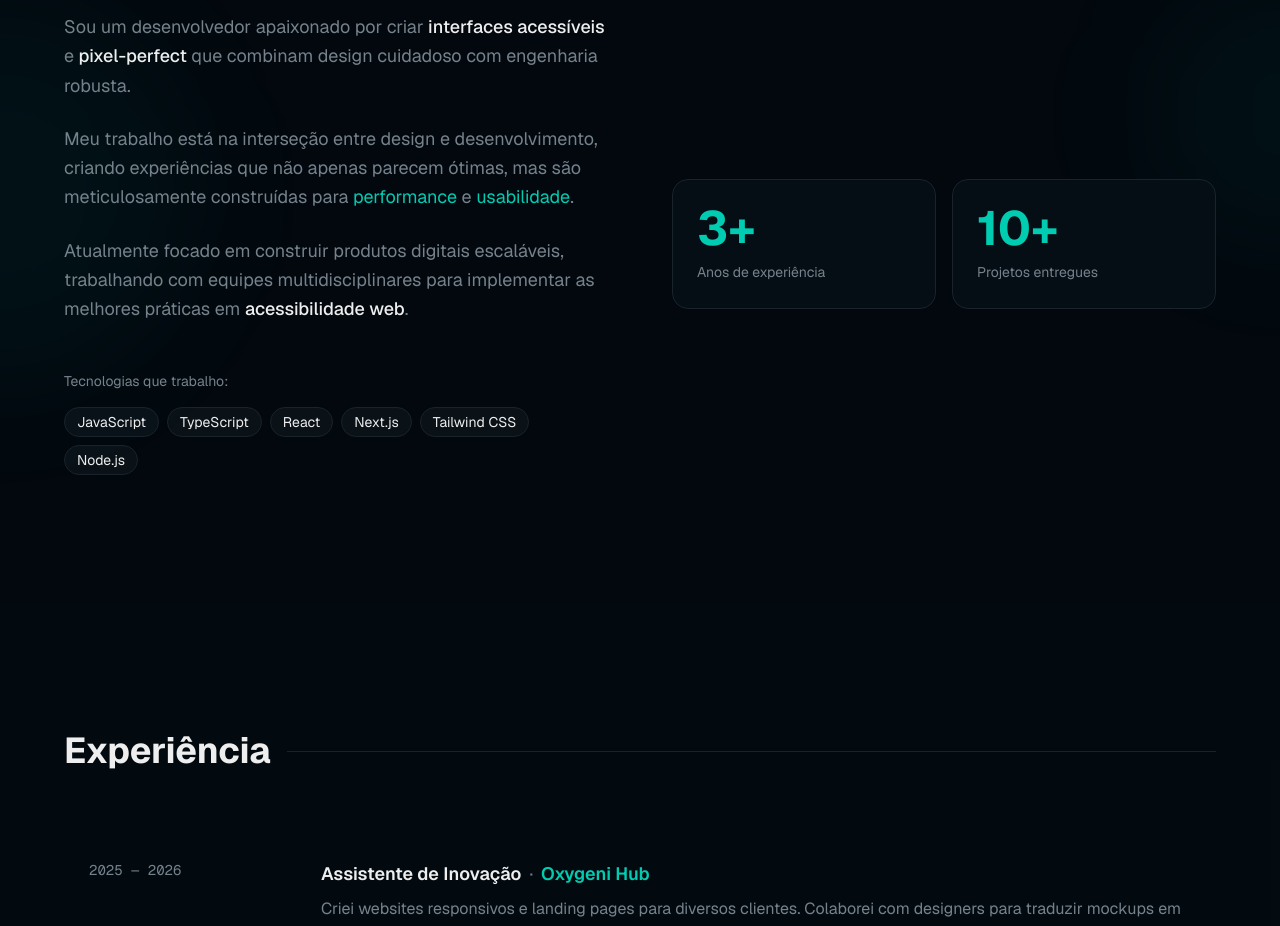
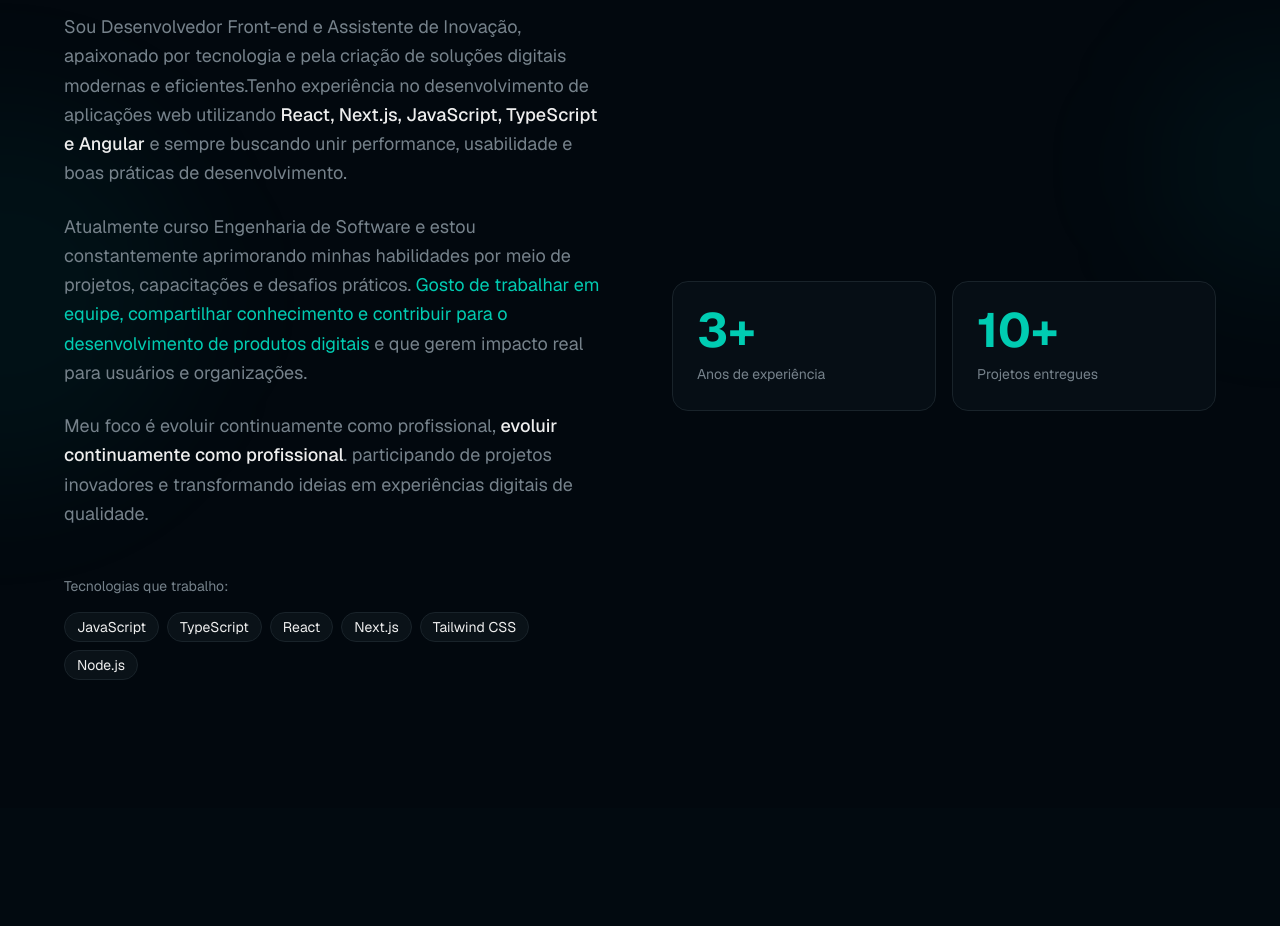
Before and after one commit to luccazs77/portifolio, a Next.js app: page / in a window 1280 px wide. Shown: the part 1020-1946 px from the top of the page. Built offline with nearby package versions, Linux system fonts and the light colour scheme.

Commit message:
atualização do portifolio 4

```diff
--- a/components/about.tsx
+++ b/components/about.tsx
@@ -65,29 +65,27 @@ export function About() {
                 isVisible ? "opacity-100 translate-y-0" : "opacity-0 translate-y-8"
               }`}
             >
-              Sou um desenvolvedor apaixonado por criar{" "}
-              <span className="text-foreground font-medium">interfaces acessíveis</span> e{" "}
-              <span className="text-foreground font-medium">pixel-perfect</span> que combinam design
-              cuidadoso com engenharia robusta.
+              Sou Desenvolvedor Front-end e Assistente de Inovação, apaixonado por tecnologia e pela criação de soluções digitais modernas e eficientes.Tenho experiência no desenvolvimento de aplicações web utilizando{" "}
+              <span className="text-foreground font-medium">React, Next.js, JavaScript, TypeScript e Angular</span> e{" "}
+              sempre buscando unir performance, usabilidade e boas práticas de desenvolvimento.
             </p>
             <p
               className={`text-lg text-muted-foreground leading-relaxed transition-all duration-700 delay-300 ${
                 isVisible ? "opacity-100 translate-y-0" : "opacity-0 translate-y-8"
               }`}
             >
-              Meu trabalho está na interseção entre design e desenvolvimento, criando experiências que
-              não apenas parecem ótimas, mas são meticulosamente construídas para{" "}
-              <span className="text-primary">performance</span> e{" "}
-              <span className="text-primary">usabilidade</span>.
+              Atualmente curso Engenharia de Software e estou constantemente aprimorando minhas habilidades por meio de projetos, capacitações e desafios práticos.{" "}
+              <span className="text-primary">Gosto de trabalhar em equipe, compartilhar conhecimento e contribuir para o desenvolvimento de produtos digitais</span> e{" "}
+              que gerem impacto real para usuários e organizações.
             </p>
             <p
               className={`text-lg text-muted-foreground leading-relaxed transition-all duration-700 delay-400 ${
                 isVisible ? "opacity-100 translate-y-0" : "opacity-0 translate-y-8"
               }`}
             >
-              Atualmente focado em construir produtos digitais escaláveis, trabalhando com equipes
-              multidisciplinares para implementar as melhores práticas em{" "}
-              <span className="text-foreground font-medium">acessibilidade web</span>.
+             Meu foco é evoluir continuamente como profissional, {" "}
+              <span className="text-foreground font-medium">evoluir continuamente como profissional</span>.
+              participando de projetos inovadores e transformando ideias em experiências digitais de qualidade.
             </p>
 
 
--- a/components/experience.tsx
+++ b/components/experience.tsx
@@ -11,7 +11,7 @@ const experiences = [
     company: "Oxygeni Hub",
     companyUrl: "#",
     description:
-      "Criei websites responsivos e landing pages para diversos clientes. Colaborei com designers para traduzir mockups em código funcional.",
+      "Atuo no desenvolvimento de aplicações web e soluções digitais, trabalhando com React, Next.js, TypeScript e Node.js. Participo da integração de APIs, implementação de novas funcionalidades e melhoria contínua de sistemas, contribuindo para projetos de inovação e transformação digital.",
     technologies: ["JavaScript", "HTML/CSS", "React", "Tailwind CSS","Node.js","TypeScript"],
   },
   {
@@ -29,7 +29,7 @@ const experiences = [
     company: "Oxygeni Hub",
     companyUrl: "#",
     description:
-      "Criei websites responsivos e landing pages para diversos clientes. Colaborei com designers para traduzir mockups em código funcional.",
+      "Iniciei minha trajetória profissional como Jovem Aprendiz na Oxygeni (DIT – CEUMA), onde tive meu primeiro contato com o ambiente corporativo na área de tecnologia. Nesse período,atuei no suporte a atividades de desenvolvimento e manutenção de sistemas, colaborando com a equipe em demandas do dia a dia e adquirindo experiência prática com processos e ferramentas utilizadas no desenvolvimento web.",
     technologies: ["JavaScript", "HTML/CSS", "React", "Tailwind CSS","Node.js","TypeScript"],
   },
 ]
@@ -154,7 +154,9 @@ export function Experience() {
           }`}
         >
           <a
-            href="#"
+            href="/curriculo-pedro-lucas.pdf"
+            target="_blank"
+            rel="noreferrer"
             className="inline-flex items-center gap-2 px-6 py-3 rounded-full border border-primary text-primary hover:bg-primary hover:text-primary-foreground transition-all duration-300 group"
           >
             Ver currículo completo
--- a/components/hero.tsx
+++ b/components/hero.tsx
@@ -78,7 +78,7 @@ export function Hero() {
           >
             Olá, sou{" Luccazsz "}
             <span className="text-primary relative">
-              Dev
+              Desenvolvedor
               <svg
                 className="absolute -bottom-2 left-0 w-full"
                 viewBox="0 0 100 10"
@@ -88,7 +88,7 @@ export function Hero() {
                   d="M0,5 Q25,0 50,5 T100,5"
                   fill="none"
                   stroke="currentColor"
-                  strokeWidth="2"
+                  strokeWidth="1.5"
                   className={`transition-all duration-1000 delay-700 ${
                     isVisible ? "opacity-100" : "opacity-0"
                   }`}
```
Also changed, not shown: components/projects.tsx (+38 -33 lines), 1 other file (tests, documents, lock files or other folders).
